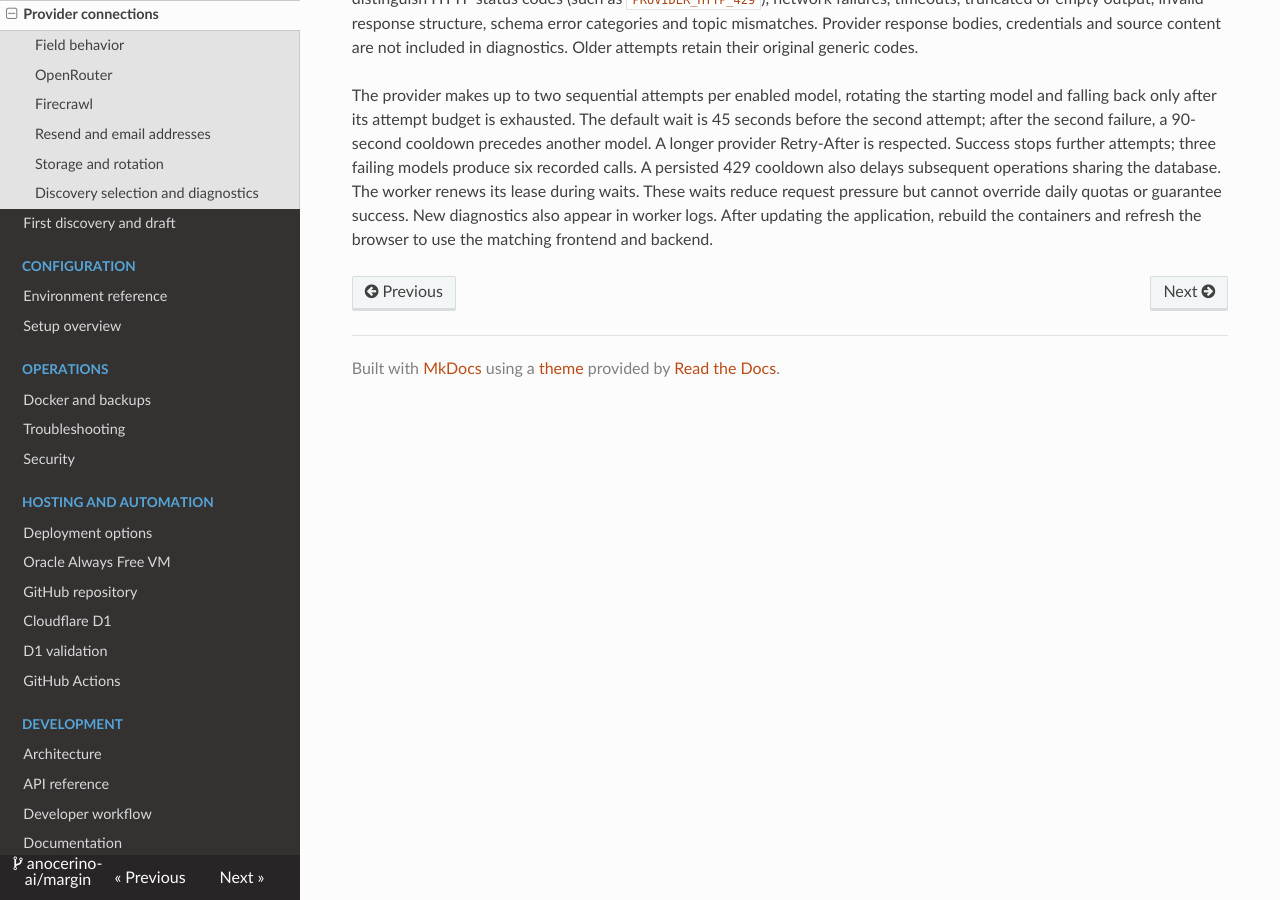
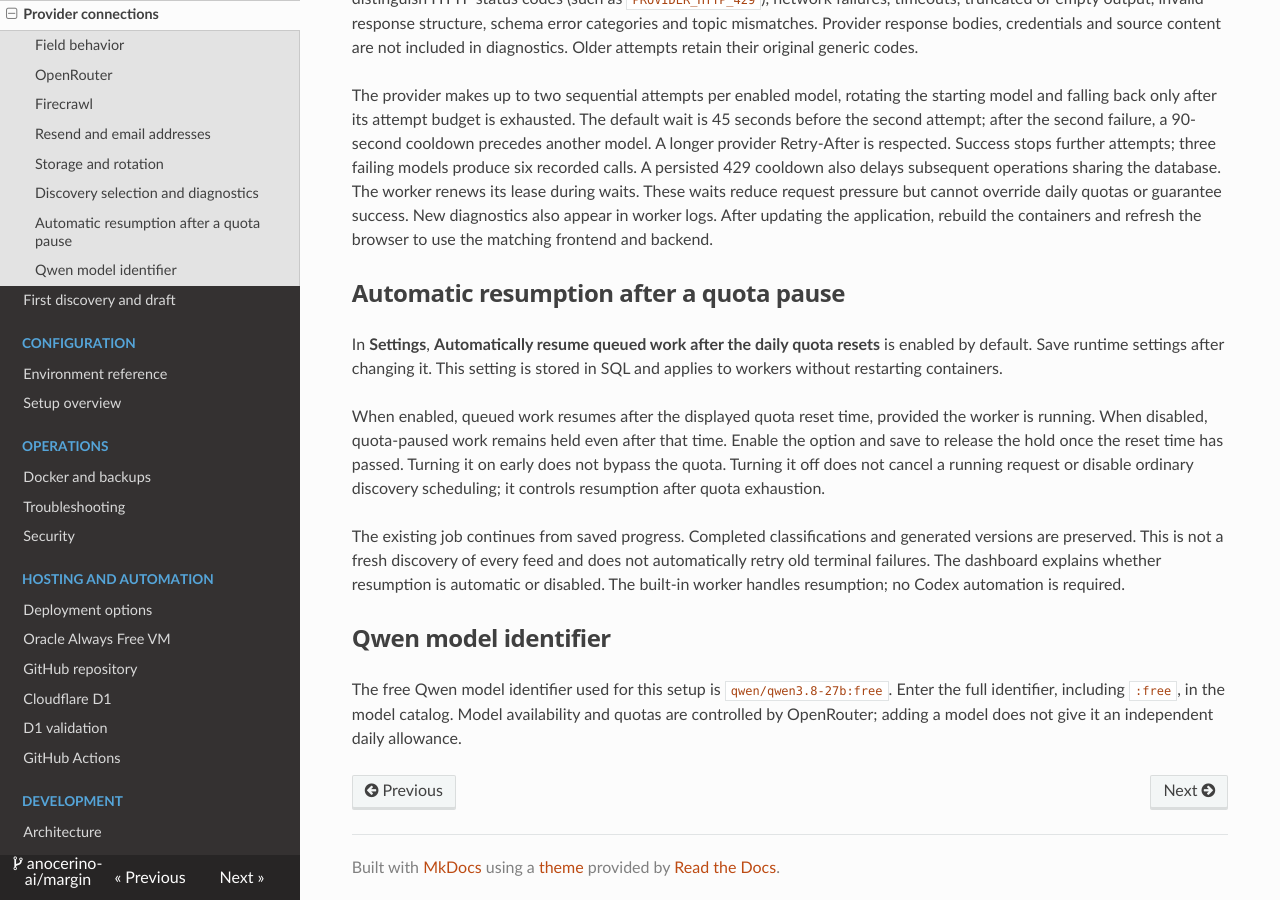
Before and after one commit to anocerino-ai/margin, an MkDocs documentation site: the page built from docs/providers.md, in a window 1280 px wide and 900 px high, scrolled down 1646 px. Built offline with MkDocs 1.6.1, drawn with Linux system fonts in a browser that asks for light colours; nearby versions of some CDN libraries.

Commit message:
Make next-day quota resumption configurable in Settings

```diff
--- a/apps/web/src/pages/LiveWorkspace.vue
+++ b/apps/web/src/pages/LiveWorkspace.vue
@@ -439,7 +439,7 @@
   </div>
   <p v-if="loading" role="status" class="caption-note">Loading workspace…</p>
   <template v-if="!needsAuth">
-    <p v-if="status?.quota_pause" class="caption-note">OpenRouter quota reached. Work is saved and resumes after {{ date(new Date(status.quota_pause.until * 1000).toISOString()) }}. {{ status.quota_pause.reason }}</p>
+    <p v-if="status?.quota_pause" class="caption-note">OpenRouter quota reached. Work is saved. <span v-if="status.quota_pause.auto_resume">Automatic resume after {{ date(new Date(status.quota_pause.until * 1000).toISOString()) }}.</span><span v-else>Automatic resume is disabled. Enable it in Settings when you want to continue; quota reset time: {{ date(new Date(status.quota_pause.until * 1000).toISOString()) }}.</span> {{ status.quota_pause.reason }}</p>
     <div v-if="status && !status.worker_online" class="caption-note">
       Worker offline: new requests will stay queued until it starts.
     </div>
@@ -977,6 +977,7 @@
                 max="1"
                 step="0.05"
                 v-model.number="settings.classification_threshold" /></label
+            ><label class="check"><input type="checkbox" v-model="settings.openrouter_auto_resume" />Automatically resume queued work after the daily quota resets</label
             ><label>OpenRouter requests per minute (RPM)<input type="number" min="1" max="10000" v-model.number="settings.openrouter_requests_per_minute" /></label
             ><label>OpenRouter requests per day<input type="number" min="1" max="1000000" v-model.number="settings.openrouter_requests_per_day" /></label
             ><label
--- a/docs/providers.md
+++ b/docs/providers.md
@@ -43,3 +43,15 @@
 Open an article and expand **Classification attempts** to inspect model, attempt number, status and error code. New attempts distinguish HTTP status codes (such as `PROVIDER_HTTP_429`), network failures, timeouts, truncated or empty output, invalid response structure, schema error categories and topic mismatches. Provider response bodies, credentials and source content are not included in diagnostics. Older attempts retain their original generic codes.
 
 The provider makes up to two sequential attempts per enabled model, rotating the starting model and falling back only after its attempt budget is exhausted. The default wait is 45 seconds before the second attempt; after the second failure, a 90-second cooldown precedes another model. A longer provider Retry-After is respected. Success stops further attempts; three failing models produce six recorded calls. A persisted 429 cooldown also delays subsequent operations sharing the database. The worker renews its lease during waits. These waits reduce request pressure but cannot override daily quotas or guarantee success. New diagnostics also appear in worker logs. After updating the application, rebuild the containers and refresh the browser to use the matching frontend and backend.
+
+## Automatic resumption after a quota pause
+
+In **Settings**, **Automatically resume queued work after the daily quota resets** is enabled by default. Save runtime settings after changing it. This setting is stored in SQL and applies to workers without restarting containers.
+
+When enabled, queued work resumes after the displayed quota reset time, provided the worker is running. When disabled, quota-paused work remains held even after that time. Enable the option and save to release the hold once the reset time has passed. Turning it on early does not bypass the quota. Turning it off does not cancel a running request or disable ordinary discovery scheduling; it controls resumption after quota exhaustion.
+
+The existing job continues from saved progress. Completed classifications and generated versions are preserved. This is not a fresh discovery of every feed and does not automatically retry old terminal failures. The dashboard explains whether resumption is automatic or disabled. The built-in worker handles resumption; no Codex automation is required.
+
+## Qwen model identifier
+
+The free Qwen model identifier used for this setup is `qwen/qwen3.8-27b:free`. Enter the full identifier, including `:free`, in the model catalog. Model availability and quotas are controlled by OpenRouter; adding a model does not give it an independent daily allowance.
```
Also changed, not shown: README.md (+2 -1 lines), docs/api.md (+4 -0 lines), docs/configuration.md (+8 -0 lines), docs/operations.md (+8 -0 lines), docs/user-guide.md (+8 -0 lines), 7 other files.
